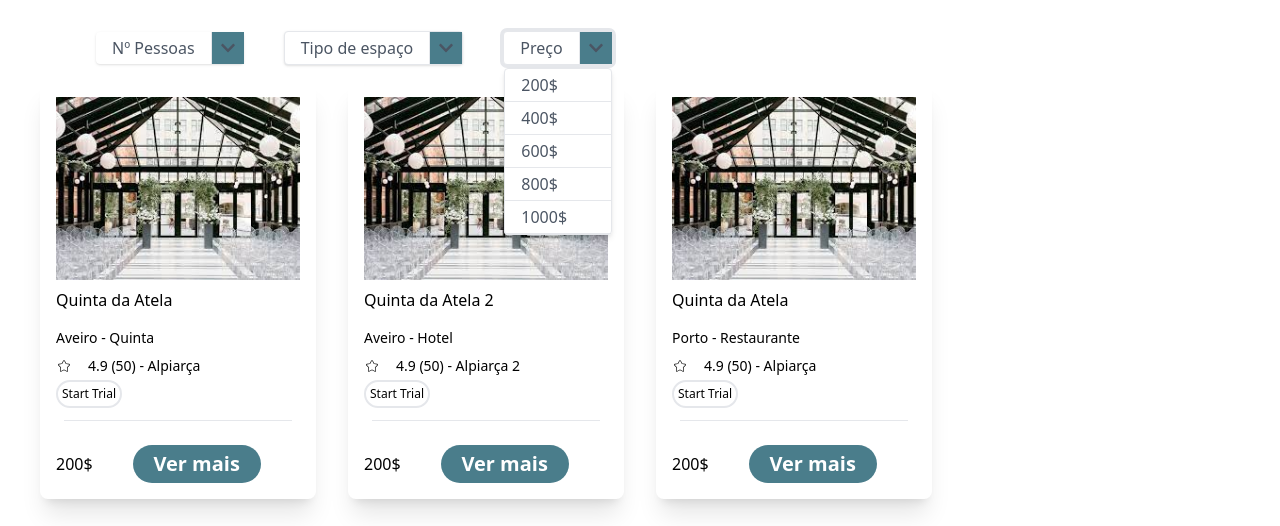
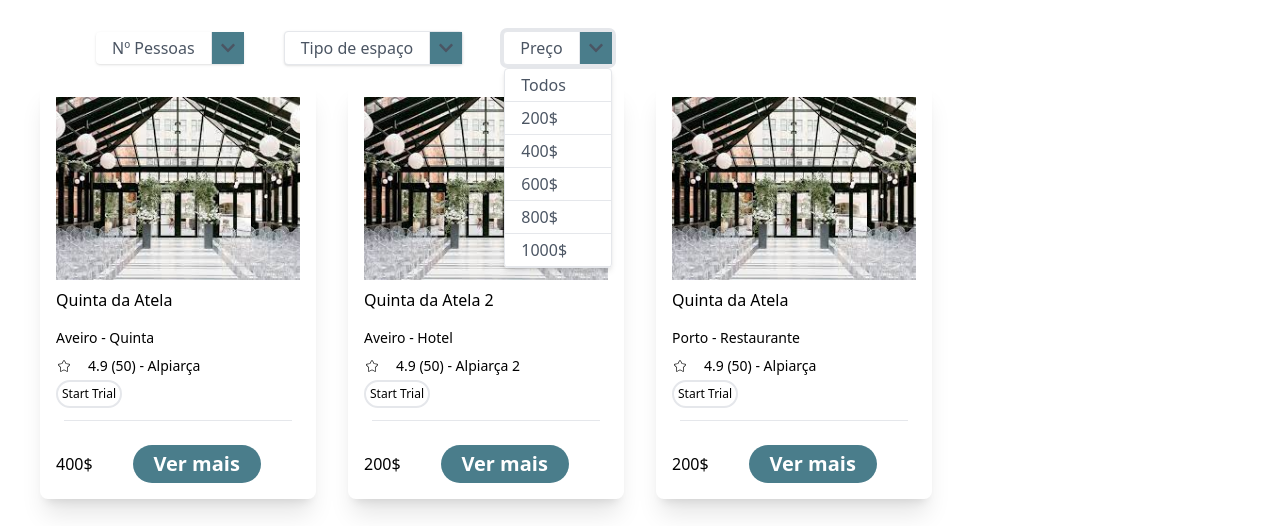
Before and after one commit to yanisfaquir/real_event2, a Next.js app: page /servicesResults in a window 1280 px wide. Both pictures are taken after a click on the button "Preço". Shown: the part 168-694 px from the top of the page. Built offline with nearby package versions, Linux system fonts and the light colour scheme.

Commit message:
feat(serviceResult): filtro opção 'Todos'

```diff
--- a/src/pages/servicesResults.jsx
+++ b/src/pages/servicesResults.jsx
@@ -28,8 +28,8 @@ const UseServiceResults = () => {
 
   const servico = ['catering', 'local', 'bar'];
   const nPessoas = ['15 - 30', '30 - 45', '45 - 60', '+60'];
-  const tipoEspaco = ['Quinta', 'Hotel', 'Restaurante', 'Praia', 'Campo'];
-  const preco = ['200$', '400$', '600$', '800$', '1000$'];
+  const tipoEspaco = ['Todos','Quinta', 'Hotel', 'Restaurante', 'Praia', 'Campo'];
+  const preco = ['Todos','200$', '400$', '600$', '800$', '1000$'];
 
   const servicoQuinta = {
     quinta1: [
@@ -44,7 +44,7 @@ const UseServiceResults = () => {
         nome: 'Quinta da Atela',
         local: 'Aveiro',
         classificacao: '4.9 (50) - Alpiarça',
-        preco: '200$',
+        preco: '400$',
         tipoEspaco: 'Quinta'
       },
       {img:<Image
@@ -189,7 +189,7 @@ const UseServiceResults = () => {
                       className="px-4 py-1 hover:bg-gray-100 border-b cursor-pointer"
                       onClick={() => {
                         setSelectedPreco(precoItem);
-                          setFiltroPreco(precoItem); // Define o filtro de preço aqui
+                        setFiltroPreco(precoItem === 'Todos' ? '' : precoItem);
                         setOpenPreco(false);
                       }}
                     >
```
Lines whose indentation alone changed are shown as unchanged.
